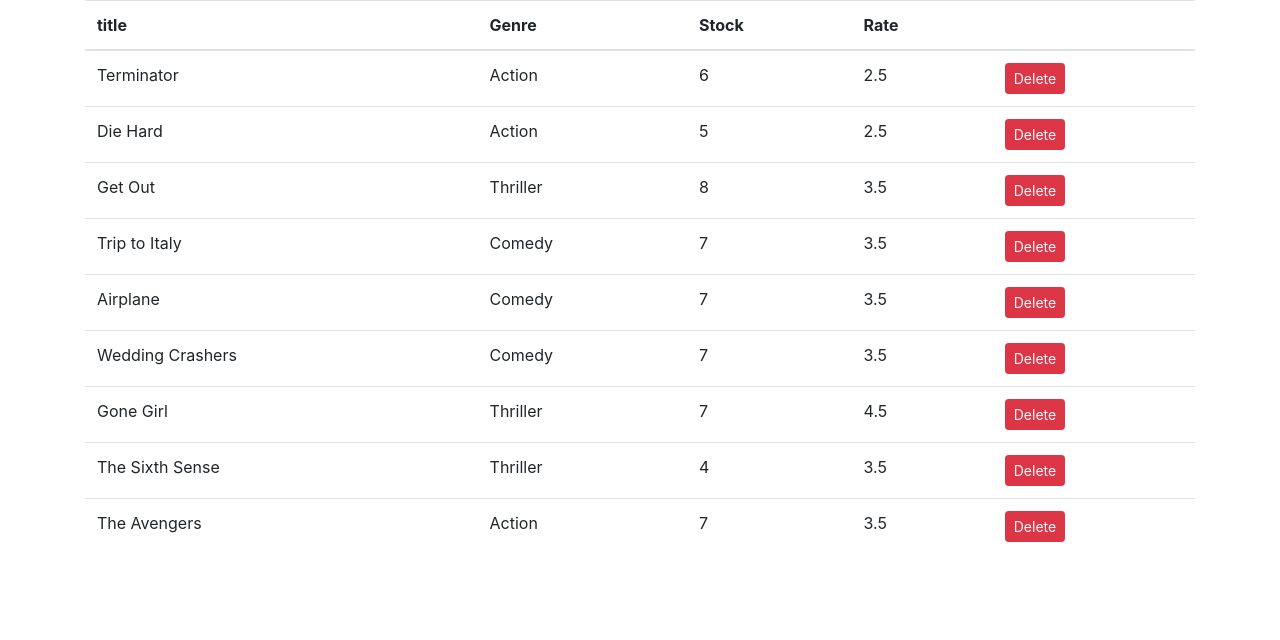
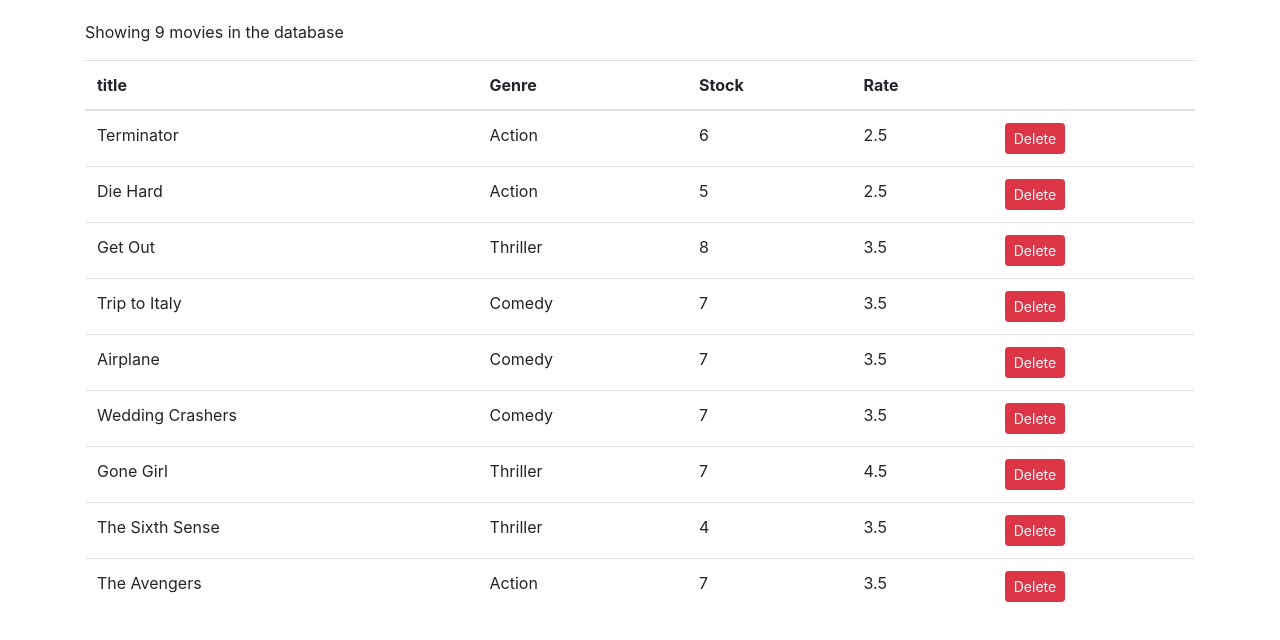
Before and after one commit to Arun05hp/movies-list, a React (Create React App) app: page / in a window 1280 px wide. Shown: the top 640 px of the page. Built offline with nearby package versions, Linux system fonts and the light colour scheme.

Commit message:
msg on empty

```diff
--- a/src/components/Movies.jsx
+++ b/src/components/Movies.jsx
@@ -14,7 +14,11 @@
     this.setState({ movies });
   };
   render() {
+    const { length: count } = this.state.movies;
+    if (count === 0) return <p>There are no movies in the Database</p>;
     return (
+      <React.Fragment>
+        <p>Showing {count} movies in the database</p>
         <table className="table">
           <thead>
             <tr>
@@ -44,6 +48,7 @@
             ))}
           </tbody>
         </table>
+      </React.Fragment>
     );
   }
 }
--- a/src/index.css
+++ b/src/index.css
@@ -1,13 +1,14 @@
 body {
   margin: 0;
-  font-family: -apple-system, BlinkMacSystemFont, 'Segoe UI', 'Roboto', 'Oxygen',
-    'Ubuntu', 'Cantarell', 'Fira Sans', 'Droid Sans', 'Helvetica Neue',
+  padding: 20px 0;
+  font-family: -apple-system, BlinkMacSystemFont, "Segoe UI", "Roboto", "Oxygen",
+    "Ubuntu", "Cantarell", "Fira Sans", "Droid Sans", "Helvetica Neue",
     sans-serif;
   -webkit-font-smoothing: antialiased;
   -moz-osx-font-smoothing: grayscale;
 }
 
 code {
-  font-family: source-code-pro, Menlo, Monaco, Consolas, 'Courier New',
+  font-family: source-code-pro, Menlo, Monaco, Consolas, "Courier New",
     monospace;
 }
```
Lines whose indentation alone changed are shown as unchanged.
